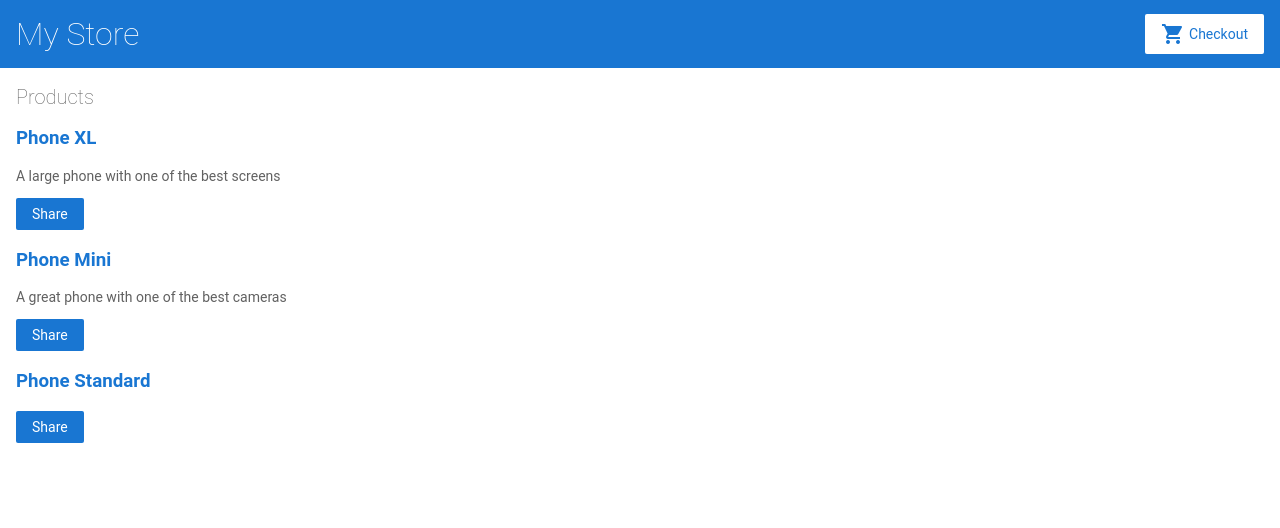
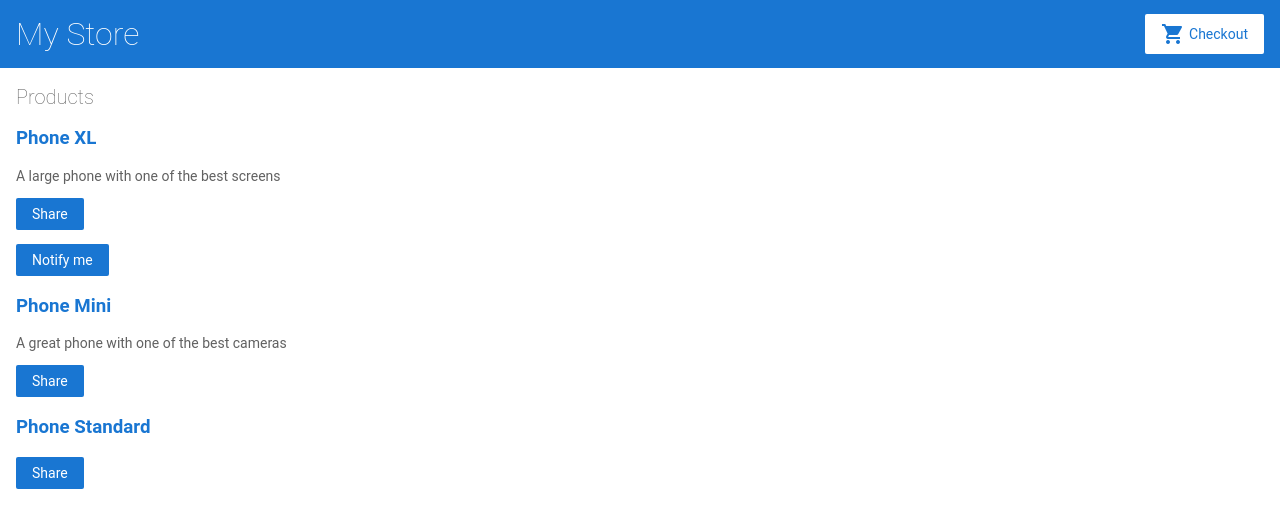
Before and after one commit to avoxa25/angular-xqwn95, an Angular app: page / in a window 1280 px wide. Shown: the top 528 px of the page. Built offline with nearby package versions, Linux system fonts and the light colour scheme.

Commit message:
Add notify

```diff
--- a/src/app/product-alert/product-alert.component.html
+++ b/src/app/product-alert/product-alert.component.html
@@ -1,3 +1,3 @@
-<p>
-  product-alert works!
+<p *ngIf="product && product.price > 700">
+    <button>Notify me</button>
 </p>
--- a/src/app/product-alert/product-alert.component.ts
+++ b/src/app/product-alert/product-alert.component.ts
@@ -1,12 +1,13 @@
 import { Component, OnInit } from '@angular/core';
-
+import { Input } from '@angular/core';
+import { Product } from '../products';
 @Component({
   selector: 'app-product-alert',
   templateUrl: './product-alert.component.html',
   styleUrls: ['./product-alert.component.css']
 })
 export class ProductAlertComponent implements OnInit {
-
+  @Input() product!: Product;
   constructor() { }
 
   ngOnInit() {
--- a/src/app/product-list/product-list.component.html
+++ b/src/app/product-list/product-list.component.html
@@ -13,6 +13,8 @@
     </p>
 
     <button (click)="share(product)">Share</button>
+
+    <app-product-alert [product]="product"></app-product-alert>
 </div>
 <!--
 Copyright Google LLC. All Rights Reserved.
```
